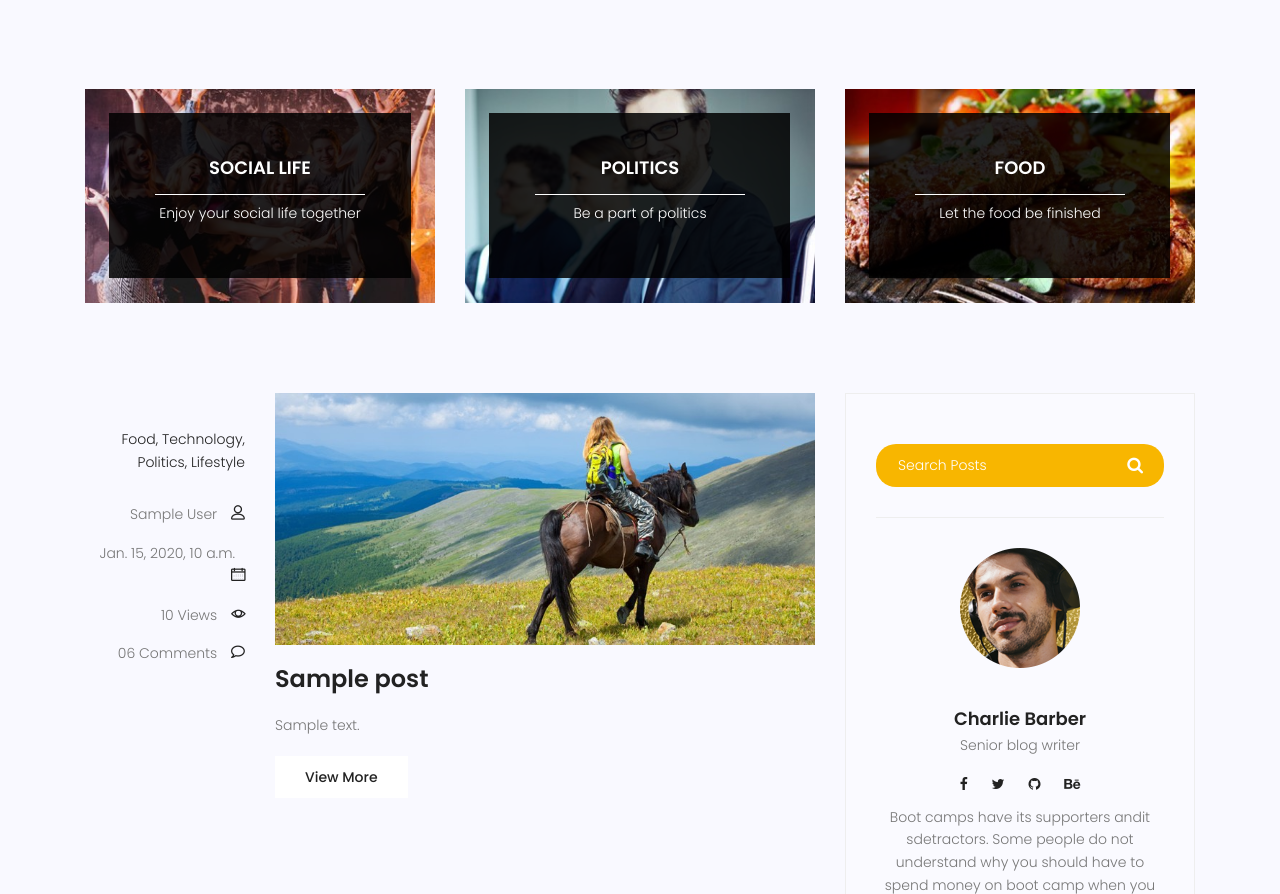
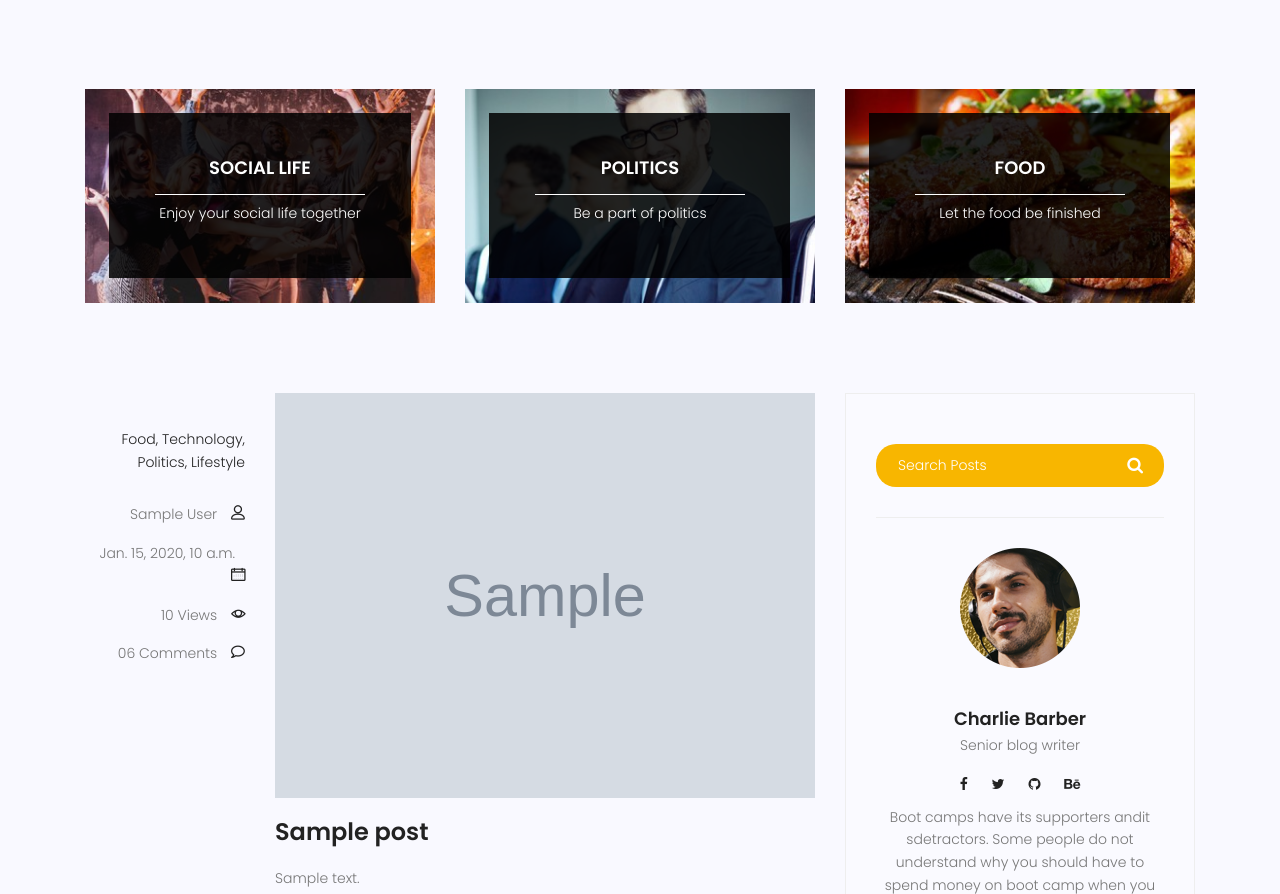
Before and after one commit to NimaBazargan/my-site, a Django app: page /blog/ in a window 1280 px wide. Shown: the part 689-1583 px from the top of the page. Run offline with Django 5.2, Linux system fonts and the light colour scheme; tables that the repository leaves empty hold one stand-in row (values such as "Sample post"); grey boxes marked "Sample" are stand-in pictures; some libraries are stand-ins or nearby versions.

Commit message:
added image
added image into Post model

```diff
--- a/blog/models.py
+++ b/blog/models.py
@@ -4,7 +4,7 @@ from django.contrib.auth.models import User
 class Post(models.Model):
     title = models.CharField(max_length=255)
     content = models.TextField()
-    # image
+    image = models.ImageField(upload_to='blog/', default= 'blog/default.jpg')
     # category
     author = models.ForeignKey(User,on_delete=models.SET_NULL,null=True)
     published_date = models.DateTimeField(null=True)
--- a/requirements.txt
+++ b/requirements.txt
@@ -2,3 +2,4 @@ asgiref==3.9.1
 Django==5.2.4
 sqlparse==0.5.3
 tzdata==2025.2
+pillow
--- a/templates/blog/blog-home.html
+++ b/templates/blog/blog-home.html
@@ -110,7 +110,7 @@
 					</div>
 					<div class="col-lg-9 col-md-9 ">
 						<div class="feature-img">
-							<img class="img-fluid" src="{% static 'img/blog/feature-img1.jpg' %}" alt="">
+							<img class="img-fluid" src="{{post.image.url}}" alt="">
 						</div>
 						<a class="posts-title" href="{% url 'blog:single' pid=post.id %}">
 							<h3>{{post.title}}</h3>
--- a/templates/blog/blog-single.html
+++ b/templates/blog/blog-single.html
@@ -27,7 +27,7 @@
 				<div class="single-post row">
 					<div class="col-lg-12">
 						<div class="feature-img">
-							<img class="img-fluid" src="{% static 'img/blog/feature-img1.jpg' %}" alt="">
+							<img class="img-fluid" src="{{post.image.url}}" alt="">
 						</div>
 					</div>
 					<div class="col-lg-3  col-md-3 meta-details">
```
Also changed, not shown: blog/migrations/0005_post_image.py (added), media/blog/default.jpg (added), media/blog/feature-img2.jpg (added).
